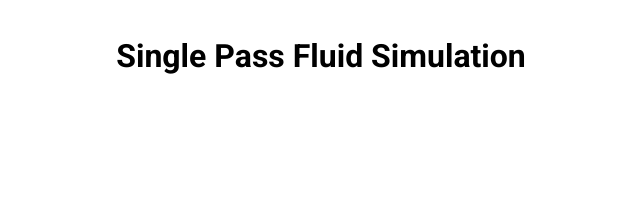
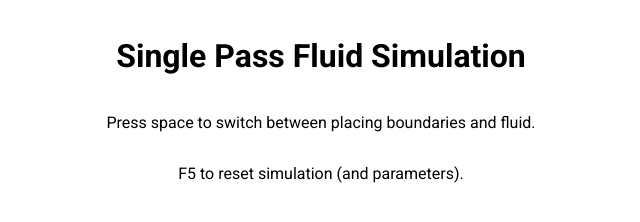
Before and after one commit to dl-n-lb/simple_fluid_sim, a plain HTML site: page index.html in a window 1280 px wide. Shown: the whole page, without its empty margins (319-959 px from the left). Drawn offline with Linux system fonts and the light colour scheme; no server answers.

Commit message:
Add some info to web page

```diff
--- a/index.html
+++ b/index.html
@@ -6,5 +6,7 @@
 </head>
 <body>
   <h1>Single Pass Fluid Simulation</h1>
+  <p>Press space to switch between placing boundaries and fluid.</p>
+  <p>F5 to reset simulation (and parameters).</p>
   <canvas id=canvas width=1000 height=800><canvas>
 </body>
--- a/web/style.css
+++ b/web/style.css
@@ -13,8 +13,10 @@ body {
     align-items: center;
 }
 
-h1 {
+p {
+    color: rgb(0.2, 0.2, 0.2);
 }
+
 
 canvas {
     width:  80vw;
```
